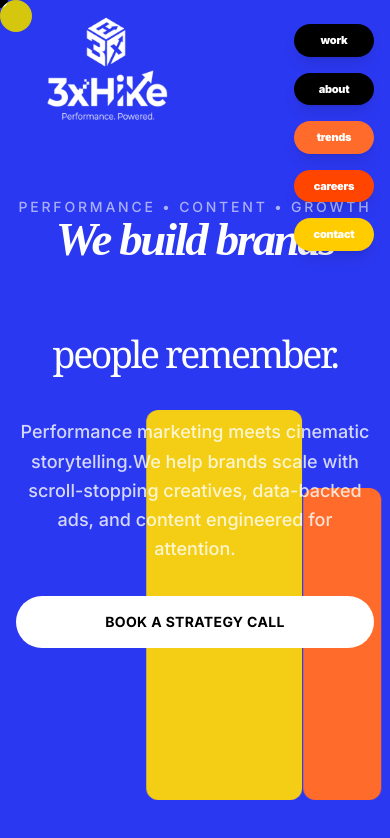
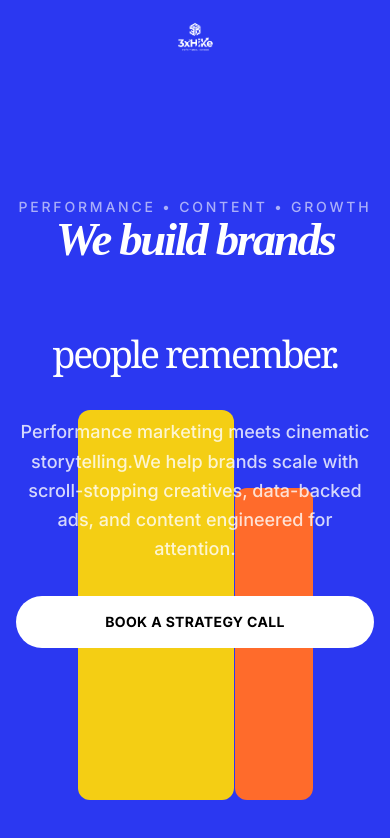
Before and after one commit to being-mg/3xHike, a React (Vite) app: page / in a window 390 px wide. Shown: the top 838 px of the page. Built offline with nearby package versions, Linux system fonts and the light colour scheme.

Commit message:
feat: optimize mobile experience
Disable custom cursor on mobile devices and adjust hero component layout and navigation responsiveness for smaller viewports.

```diff
--- a/src/components/CustomCursor.tsx
+++ b/src/components/CustomCursor.tsx
@@ -4,11 +4,27 @@ import { motion, useSpring } from "framer-motion";
 export default function CustomCursor() {
   const [mousePosition, setMousePosition] = useState({ x: 0, y: 0 });
   const [isHovering, setIsHovering] = useState(false);
+  const [isMobile, setIsMobile] = useState(() => {
+    if (typeof window !== "undefined") {
+      return window.innerWidth < 768;
+    }
+    return false;
+  });
+
+  useEffect(() => {
+    const checkMobile = () => {
+      setIsMobile(window.innerWidth < 768);
+    };
+    checkMobile();
+    window.addEventListener("resize", checkMobile);
+    return () => window.removeEventListener("resize", checkMobile);
+  }, []);
 
   const cursorX = useSpring(0, { stiffness: 500, damping: 28 });
   const cursorY = useSpring(0, { stiffness: 500, damping: 28 });
 
   useEffect(() => {
+    if (isMobile) return;
     const moveCursor = (e: MouseEvent) => {
       cursorX.set(e.clientX - 16);
       cursorY.set(e.clientY - 16);
@@ -43,6 +59,8 @@ export default function CustomCursor() {
     };
   }, [cursorX, cursorY]);
 
+  if (isMobile) return null;
+
   return (
     <motion.div
       className="fixed top-0 left-0 w-8 h-8 rounded-full border-2 border-white pointer-events-none z-[9999] mix-blend-difference"
--- a/src/components/Hero.tsx
+++ b/src/components/Hero.tsx
@@ -37,21 +37,59 @@ export default function Hero() {
     return () => window.removeEventListener("mousemove", handleMouseMove);
   }, []);
 
+  const [isMobile, setIsMobile] = useState(() => {
+    if (typeof window !== "undefined") {
+      return window.innerWidth < 768;
+    }
+    return false;
+  });
+  useEffect(() => {
+    const checkMobile = () => {
+      setIsMobile(window.innerWidth < 768);
+    };
+    checkMobile();
+    window.addEventListener("resize", checkMobile);
+    return () => window.removeEventListener("resize", checkMobile);
+  }, []);
+
   // Hero Text Animations
   const heroOpacity = useTransform(scrollYProgress, [0, 0.15], [1, 0]);
   const heroScale = useTransform(scrollYProgress, [0, 0.15], [1, 0.9]);
 
   // Blocks to Gallery Transition
   // 0.15 to 0.3: Blocks expand and move up
-  const blocksY = useTransform(scrollYProgress, [0, 0.15, 0.3], ["0vh", "0vh", "-15vh"]);
-  const blocksContainerWidth = useTransform(scrollYProgress, [0, 0.15, 0.3], ["25vw", "25vw", "100vw"]);
-  const blocksContainerPadding = useTransform(scrollYProgress, [0, 0.15, 0.3], ["0px", "0px", "48px"]);
+  const blocksY = useTransform(
+    scrollYProgress,
+    [0, 0.15, 0.3],
+    ["0vh", "0vh", isMobile ? "-8vh" : "-15vh"]
+  );
+
+  const blocksContainerWidth = useTransform(
+    scrollYProgress,
+    [0.15, 0.3],
+    [isMobile ? "60vw" : "25vw", "100vw"]
+  );
+
+  const blocksContainerPadding = useTransform(
+    scrollYProgress,
+    [0.15, 0.3],
+    ["0px", isMobile ? "16px" : "48px"]
+  );
 
   // Horizontal Scroll
   // 0.3 to 1: Scroll horizontally
-  const x = useTransform(scrollYProgress, [0.3, 1], ["0%", `-${(partners.length - 3) * 25}%`]);
+  const xStr = isMobile
+    ? `-${(partners.length - 1.25) * 75}%`
+    : `-${(partners.length - 3) * 25}%`;
+  const x = useTransform(scrollYProgress, [0.3, 1], ["0%", xStr]);
+
   const progressWidth = useTransform(scrollYProgress, [0.3, 1], ["0%", "100%"]);
-  const gap = useTransform(scrollYProgress, [0.15, 0.3], ["1px", "24px"]);
+
+  const gap = useTransform(
+    scrollYProgress,
+    [0.15, 0.3],
+    ["1px", isMobile ? "16px" : "24px"]
+  );
 
   // Header and Navigation visibility
   const galleryHeaderOpacity = useTransform(scrollYProgress, [0.25, 0.35], [0, 1]);
@@ -62,33 +100,35 @@ export default function Hero() {
   ];
 
   return (
-    <section ref={containerRef} className="relative h-[600vh] bg-agency-blue cursor-none">
+    <section ref={containerRef} className="relative h-[600vh] bg-agency-blue md:cursor-none">
       <div className="sticky top-0 h-screen w-full overflow-hidden flex flex-col items-center justify-center">
 
          {/* Custom Cursor Dot */}
+        {!isMobile && (
           <motion.div
             className="fixed left-0 top-0 w-4 h-4 bg-black rounded-full z-[100] pointer-events-none"
             animate={{ x: mousePos.x - 8, y: mousePos.y - 8 }}
             transition={{ type: "spring", damping: 25, stiffness: 250, mass: 0.5 }}
             style={{ opacity: heroOpacity }}
           />
+        )}
 
         {/* Logo */}
         <motion.div
-          className="absolute top-6 md:top-8 left-4 md:left-1/2 md:-translate-x-1/2 z-50 flex items-center justify-center"
+          className="absolute top-6 md:top-8 left-1/2 -translate-x-1/2 z-50 flex items-center justify-center"
           style={{ opacity: heroOpacity }}
         >
           <img
             src={logoImage}
             alt="3xHike Logo"
             style={{
-              height: "200px",
-              width: "220px",
+              height: isMobile ? "54px" : "200px",
+              width: isMobile ? "60px" : "220px",
               paddingLeft: "0px",
-              marginLeft: "-20px",
-              marginRight: "-20px",
-              marginTop: "-47px",
-              marginBottom: "-60px"
+              marginLeft: isMobile ? "-4px" : "-20px",
+              marginRight: isMobile ? "-4px" : "-20px",
+              marginTop: isMobile ? "-12px" : "-47px",
+              marginBottom: isMobile ? "-15px" : "-60px"
             }}
           />
         </motion.div>
@@ -150,10 +190,10 @@ export default function Hero() {
 
         {/* Gallery Header (Visible after transition) */}
         <motion.div
-          className="absolute top-32 md:top-20 left-4 md:left-12 z-20 pr-24 md:pr-0"
+          className="absolute top-10 md:top-20 left-4 md:left-12 z-20 pr-24 md:pr-0"
           style={{ opacity: galleryHeaderOpacity }}
         >
-          <h2 className="text-white text-3xl md:text-5xl font-black tracking-tighter uppercase">
+          <h2 className="text-white text-2xl md:text-5xl font-black tracking-tighter uppercase h-auto md:h-[72px]">
             our social partners
           </h2>
         </motion.div>
@@ -171,10 +211,11 @@ export default function Hero() {
           <motion.div style={{ x, gap }} className="flex items-end h-full w-full">
             {partners.length > 0 ? partners.map((partner, i) => (
               <VideoCard
-                key={partner.id}
+                key={`${partner.id}-${isMobile}`}
                 partner={partner}
                 index={i}
                 scrollYProgress={scrollYProgress}
+                isMobile={isMobile}
               />
             )) : null}
           </motion.div>
@@ -198,7 +239,7 @@ export default function Hero() {
   );
 }
 
-function VideoCard({ partner, index, scrollYProgress }: { partner: Partner; index: number; scrollYProgress: any }) {
+function VideoCard({ partner, index, scrollYProgress, isMobile }: { partner: Partner; index: number; scrollYProgress: any; isMobile: boolean }) {
   const [isHovered, setIsHovered] = useState(false);
   const [isOpen, setIsOpen] = useState(false);
   const [isPlaying, setIsPlaying] = useState(false);
@@ -264,8 +305,8 @@ function VideoCard({ partner, index, scrollYProgress }: { partner: Partner; inde
   const initialWidth = index < 4 ? blockWidths[index] : "0vw";
   const initialHeight = index < 4 ? blockHeights[index] : "0vh";
 
-  const width = useTransform(scrollYProgress, [0.15, 0.3], [initialWidth, "22vw"]);
-  const height = useTransform(scrollYProgress, [0.15, 0.3], [initialHeight, "39vw"]);
+  const width = useTransform(scrollYProgress, [0.15, 0.3], [initialWidth, isMobile ? "75vw" : "22vw"]);
+  const height = useTransform(scrollYProgress, [0.15, 0.3], [initialHeight, isMobile ? "110vw" : "39vw"]);
   const borderRadius = useTransform(scrollYProgress, [0.15, 0.3], [index < 4 ? "12px 12px 0 0" : "16px", "16px"]);
   const opacity = useTransform(scrollYProgress, [0.15, 0.25], [index < 4 ? 1 : 0, 1]);
   const labelOpacity = useTransform(scrollYProgress, [0.3, 0.4], [0, 1]);
@@ -274,7 +315,7 @@ function VideoCard({ partner, index, scrollYProgress }: { partner: Partner; inde
   return (
     <motion.div className="flex-shrink-0 flex flex-col justify-end" style={{ opacity }}>
       <motion.div
-        className={`relative overflow-hidden cursor-none group ${blockColor}`}
+        className={`relative overflow-hidden md:cursor-none group ${blockColor}`}
         style={{ width, height, borderRadius }}
         onClick={togglePlay}
         onMouseEnter={() => {
@@ -333,7 +374,7 @@ function VideoCard({ partner, index, scrollYProgress }: { partner: Partner; inde
           </div>
         </motion.div>
 
-        {isHovered && isOpen && (
+        {isHovered && isOpen && !isMobile && (
           <motion.div
             className="fixed pointer-events-none z-50 w-24 h-24 bg-white rounded-full flex items-center justify-center text-black text-[10px] font-black uppercase tracking-tighter text-center p-4 shadow-xl"
             initial={{ scale: 0 }}
--- a/src/components/Navigation.tsx
+++ b/src/components/Navigation.tsx
@@ -17,7 +17,7 @@ export default function Navigation() {
   };
 
   return (
-    <div className="fixed right-4 md:right-6 top-6 md:top-10 z-50 flex flex-col gap-4 md:gap-2 items-end">
+    <div className="hidden md:flex fixed right-4 md:right-6 top-6 md:top-10 z-50 flex-col gap-4 md:gap-2 items-end">
       {navItems.map((item, i) => (
         <motion.div
           key={i}
--- a/src/index.css
+++ b/src/index.css
@@ -12,8 +12,10 @@
 }
 
 @layer base {
-  * {
-    cursor: none !important;
+  @media (min-width: 768px) {
+    * {
+      cursor: none !important;
+    }
   }
 
   body {
```
Lines whose indentation alone changed are shown as unchanged.
